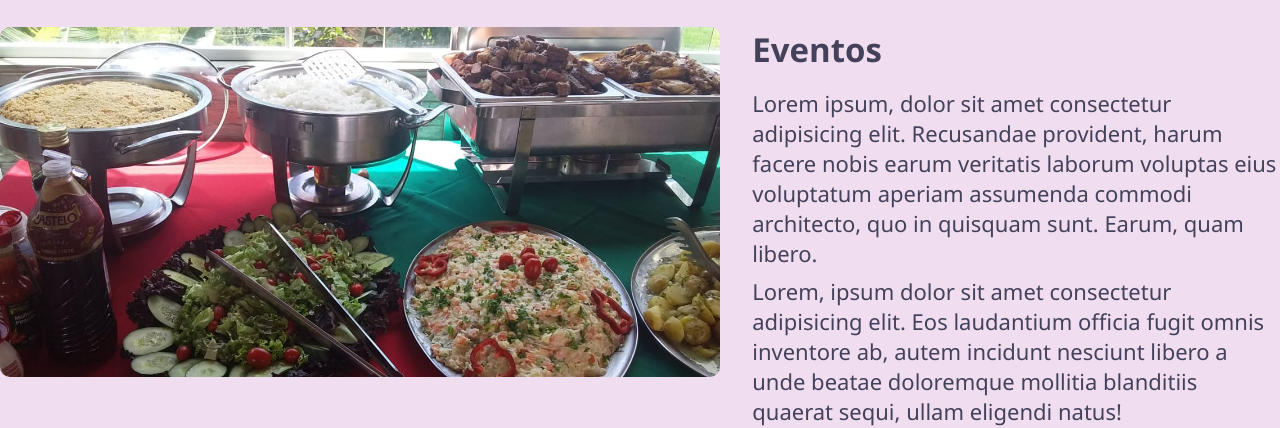
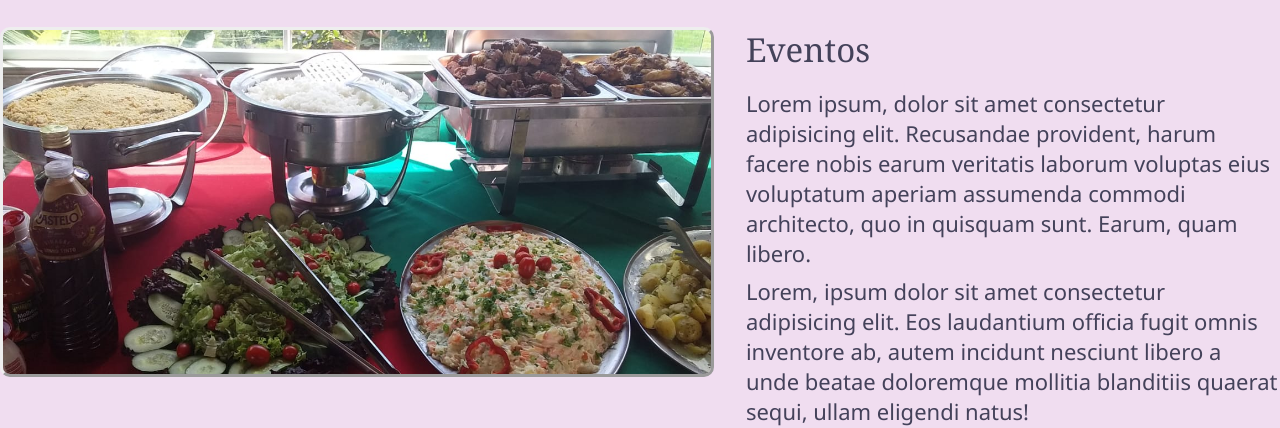
Before and after one commit to negokid/projeto-buffet, a plain HTML site: page index.html in a window 1280 px wide. Shown: the part 526-954 px from the top of the page. Drawn offline with Linux system fonts and the light colour scheme.

Commit message:
commit initial

```diff
--- a/main.css
+++ b/main.css
@@ -8,8 +8,8 @@ header,
 section h2,
 section h3,
 form button {
-    font-family:Georgia, 'Times New Roman', Times, serif
-    font-weight: normal;
+    font-family:Georgia, 'Times New Roman', Times, serif;
+    font-weight:  normal;
 }
 
 body, input, textarea {
@@ -84,6 +84,7 @@ section p {
     height: 350px;
     margin-right: 32px;
     border-radius: 10px;
+    border-style: outset;
 }
 
 .social-links img{
```
